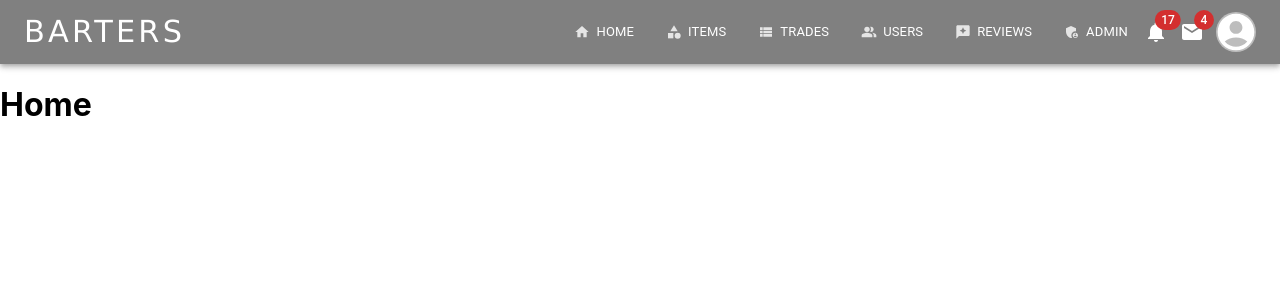
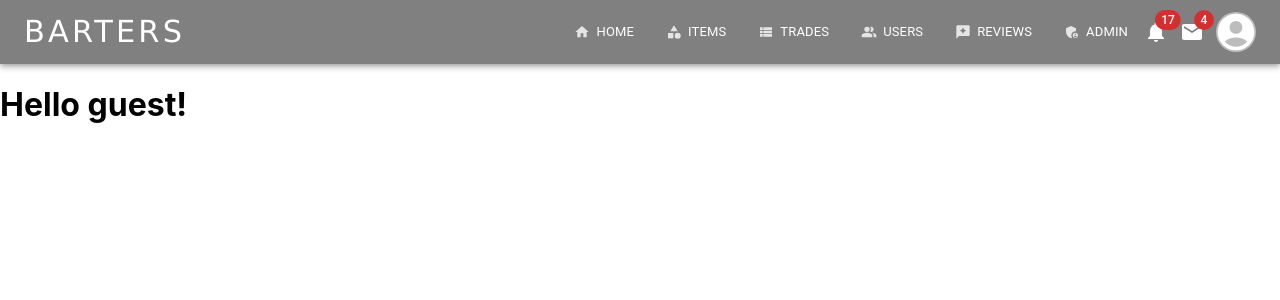
Before and after one commit to Jefremov/bartersWeb, a React (Create React App) app in the folder src/main/frontend/: page / in a window 1280 px wide. Shown: the top 300 px of the page. Built offline with nearby package versions, Linux system fonts and the light colour scheme.

Commit message:
added user authentication check and logout

```diff
--- a/src/main/frontend/package.json
+++ b/src/main/frontend/package.json
@@ -11,6 +11,7 @@
     "@testing-library/react": "^13.4.0",
     "@testing-library/user-event": "^13.5.0",
     "axios": "^1.3.5",
+    "jwt-decode": "^3.1.2",
     "react": "^18.2.0",
     "react-dom": "^18.2.0",
     "react-router-dom": "^6.10.0",
--- /dev/null
+++ b/src/main/frontend/src/auth/isAuthenticated.js
@@ -0,0 +1,71 @@
+import jwt_decode from 'jwt-decode';
+
+const isTokenExpired = (token) => {
+  const decodedToken = jwt_decode(token);
+  const currentTime = Date.now() / 1000;
+
+  return decodedToken.exp < currentTime;
+};
+
+export const getLoggedInUser = () => {
+  const token = localStorage.getItem('accessToken');
+
+  if (token) {
+    const decodedToken = jwt_decode(token);
+    return decodedToken.sub;
+  }
+
+  return null;
+};
+
+const refreshAccessToken = async () => {
+  const refreshToken = localStorage.getItem('refreshToken');
+
+  if (refreshToken) {
+    try {
+      const response = await fetch('/api/refresh-token', {
+        method: 'POST',
+        headers: {
+          'Content-Type': 'application/json',
+          Authorization: `Bearer ${refreshToken}`,
+        },
+      });
+
+      if (response.ok) {
+        const data = await response.json();
+        localStorage.setItem('accessToken', data.accessToken);
+        localStorage.setItem('refreshToken', data.refreshToken);
+        return true;
+      }
+    } catch (error) {
+      console.error('Error refreshing token:', error);
+    }
+  }
+
+  return false;
+};
+
+export const isAuthenticated = () => {
+  const token = localStorage.getItem('accessToken');
+
+  if (token) {
+    const isExpired = isTokenExpired(token);
+
+    if (isExpired) {
+    /*
+      const refreshed = await refreshAccessToken();
+      if (refreshed) {
+        return true;
+      } else {
+      */
+        localStorage.removeItem('accessToken');
+        localStorage.removeItem('refreshToken');
+        return false;
+      //}
+    }
+
+    return true;
+  }
+
+  return false;
+};
--- a/src/main/frontend/src/components/ResponsiveAppBar.js
+++ b/src/main/frontend/src/components/ResponsiveAppBar.js
@@ -14,13 +14,14 @@ import Box from '@mui/material/Box';
 import Badge from '@mui/material/Badge';
 import NotificationsIcon from '@mui/icons-material/Notifications';
 import MailIcon from '@mui/icons-material/Mail';
-import { Link } from 'react-router-dom';
+import { Link, useNavigate } from 'react-router-dom';
 import PeopleAltIcon from '@mui/icons-material/PeopleAlt';
 import AdminPanelSettingsIcon from '@mui/icons-material/AdminPanelSettings';
 import ReviewsIcon from '@mui/icons-material/Reviews';
 import CategoryIcon from '@mui/icons-material/Category';
 import HomeIcon from '@mui/icons-material/Home';
 import ViewListIcon from '@mui/icons-material/ViewList';
+import { isAuthenticated } from '../auth/isAuthenticated';
 
 const pages = [
   { name: 'Home', href: '/' , icon: <HomeIcon />},
@@ -31,9 +32,15 @@ const pages = [
   { name: 'Admin', href: '/admin', icon: <AdminPanelSettingsIcon />}
 
 ];
-const settings = ['Profile', 'Dashboard', 'Support', 'Logout'];
+const settings = [
+  { name: 'Profile', link: '/' },
+  { name: 'Dashboard', link: '/' },
+  { name: 'Support', link: '/' },
+  { name: 'Logout', link: 'login' }
+];
 
 function ResponsiveAppBar() {
+  const navigate = useNavigate();
   const [anchorElNav, setAnchorElNav] = React.useState(null);
   const [anchorElUser, setAnchorElUser] = React.useState(null);
 
@@ -50,6 +57,11 @@ function ResponsiveAppBar() {
 
   const handleCloseUserMenu = () => {
     setAnchorElUser(null);
+  };
+
+  const handleLogout = () => {
+    localStorage.removeItem("accessToken");
+    localStorage.removeItem("refreshToken");
   };
 
   return (
@@ -81,7 +93,6 @@ function ResponsiveAppBar() {
               aria-label="account of current user"
               aria-controls="menu-appbar"
               aria-haspopup="true"
-              onClick={handleOpenNavMenu}
               color="inherit"
             >
               <MenuIcon />
@@ -107,7 +118,6 @@ function ResponsiveAppBar() {
               {pages.map((page, index) => (
                   <MenuItem key={index} onClick={handleCloseNavMenu} style={{display: "flex", alignContent: "center"}}>
                     <Link to={page.href} className='menuItemMobile'>
-                      {console.log(page)}
                       <span className='menuItemIcon'>{page.icon}</span>
                       <span>{page.name}</span>
                     </Link>
@@ -164,8 +174,8 @@ function ResponsiveAppBar() {
           </Box>
 
           <Box sx={{ flexGrow: 0 }}>
-            <Tooltip title="Open settings">
-              <IconButton onClick={handleOpenUserMenu} sx={{ p: 0 }}>
+            <Tooltip title={isAuthenticated() ? "Open settings" : "Register"} >
+              <IconButton onClick={isAuthenticated() ? handleOpenUserMenu : () => navigate('/login')} sx={{ p: 0 }}>
                 <Avatar>
                   <AccountCircleIcon sx={{ color: "#FFF", fontSize: "44px" }} />
                 </Avatar>
@@ -187,11 +197,22 @@ function ResponsiveAppBar() {
               open={Boolean(anchorElUser)}
               onClose={handleCloseUserMenu}
             >
+
               {settings.map((setting) => (
-                <MenuItem key={setting} onClick={handleCloseUserMenu}>
-                  <Typography textAlign="center">{setting}</Typography>
-                </MenuItem>
-              ))}
+                    setting.name === 'Logout' ? (
+                      <MenuItem key={setting.name}>
+                        <Link to={setting.link} onClick={handleLogout}>
+                          <Typography textAlign="center">{setting.name}</Typography>
+                        </Link>
+                      </MenuItem>
+                    ) : (
+                      <MenuItem key={setting.name} onClick={handleCloseUserMenu}>
+                        <Link to={setting.link}>
+                          <Typography textAlign="center">{setting.name}</Typography>
+                        </Link>
+                      </MenuItem>
+                    )
+                  ))}
             </Menu>
           </Box>
         </Toolbar>
--- a/src/main/frontend/src/pages/HomePage.js
+++ b/src/main/frontend/src/pages/HomePage.js
@@ -1,5 +1,16 @@
+import React from "react";
+import { isAuthenticated, getLoggedInUser } from "../auth/isAuthenticated";
+
 const Home = () => {
-  return <h1>Home</h1>;
+  return (
+      <div>
+        {isAuthenticated() ? (
+          <h1>Hello, {getLoggedInUser()}!</h1>
+        ) : (
+          <h1>Hello guest!</h1>
+        )}
+      </div>
+    );
 };
 
 export default Home;
```
Also changed, not shown: 1 other file (tests, documents, lock files or other folders).
